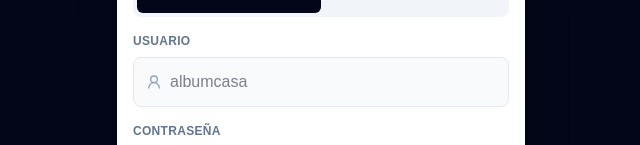
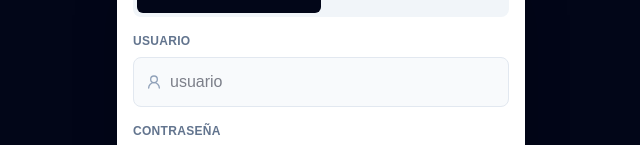
Before and after one commit to FranciscoCarruthers/Figuritas_app, a Next.js app: page /login in a window 1280 px wide. Shown: the part 264-409 px from the top of the page, without its empty margins (319-959 px from the left). Built offline with nearby package versions, Linux system fonts and the light colour scheme; no server answers.

Commit message:
Update login username placeholder

```diff
--- a/src/app/login/page.tsx
+++ b/src/app/login/page.tsx
@@ -79,7 +79,7 @@ export default function LoginPage() {
               onChange={event => setUsername(event.target.value)}
               autoCapitalize="none"
               autoComplete="username"
-              placeholder="albumcasa"
+              placeholder="usuario"
               className="min-w-0 flex-1 bg-transparent text-base font-semibold outline-none"
             />
           </div>
```
